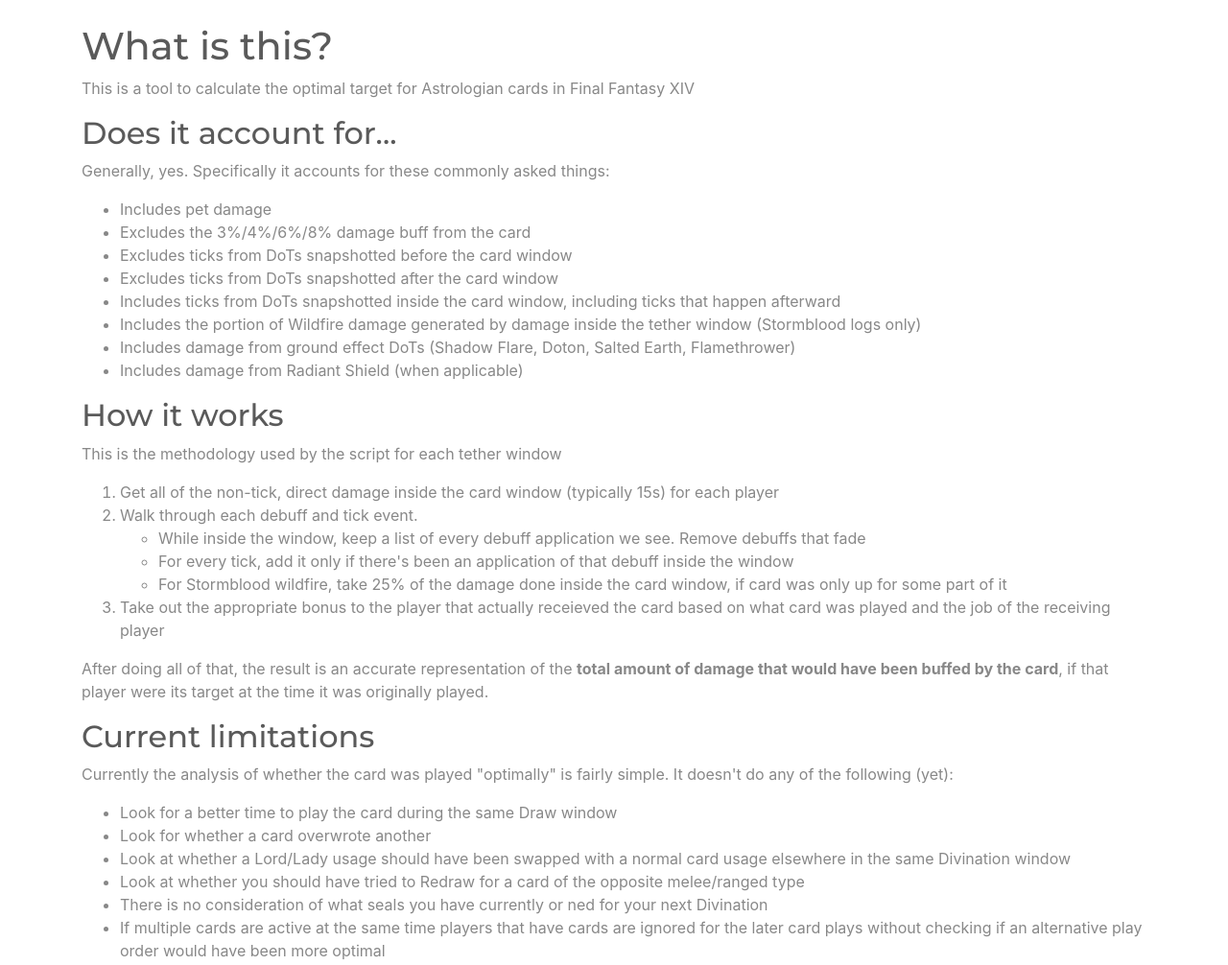
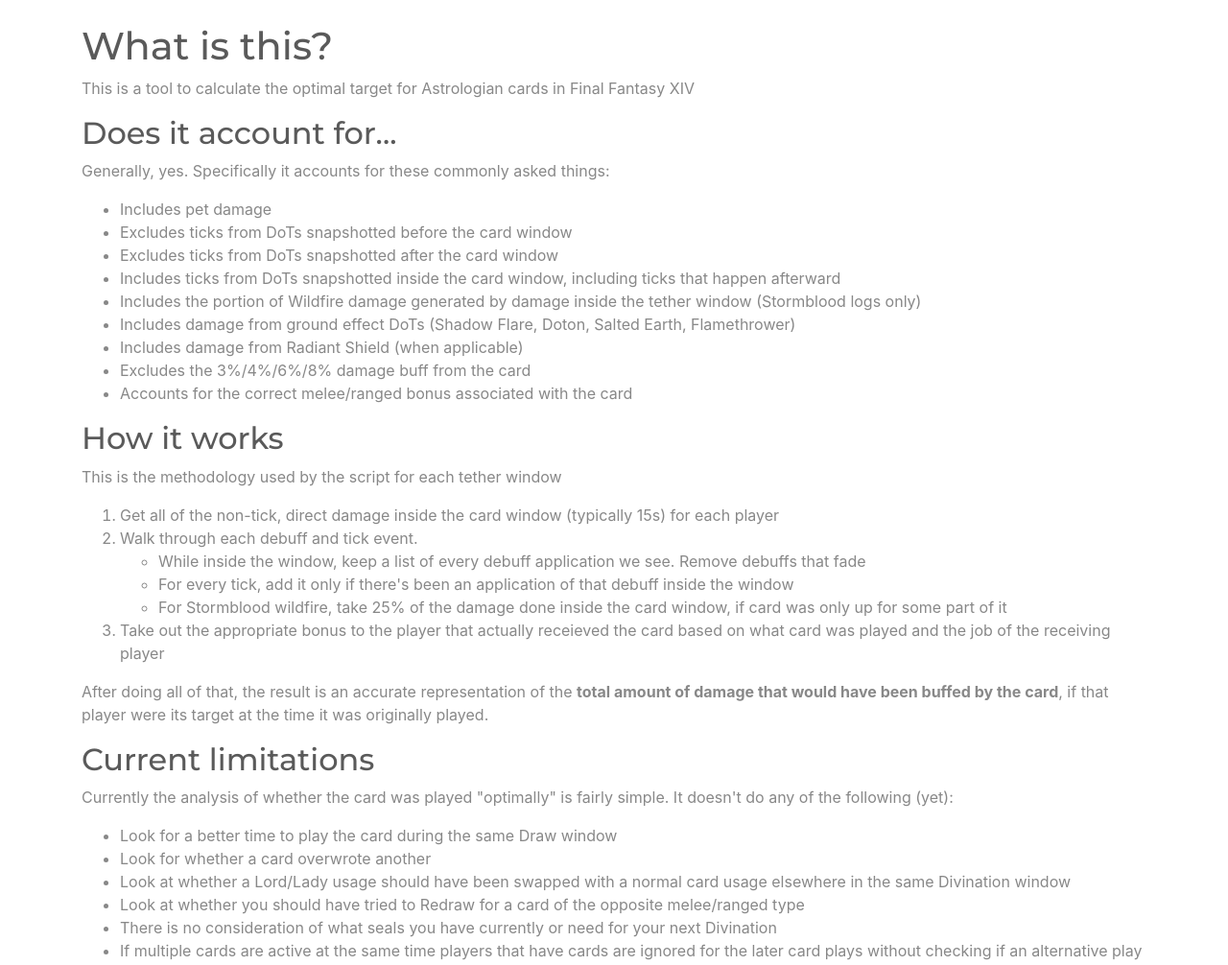
Before and after one commit to meldontaragon/astcardcalc, a Flask app: template templates/about.html in a window 1280 px wide. Shown: the part 56-1062 px from the top of the page at 96% size. Run offline with Flask 2, Linux system fonts and the light colour scheme; the template is opened without the code that fills it, so the values that code supplies are empty; some libraries are stand-ins or nearby versions.

Commit message:
Fixed some typos and reworded a couple parts; About page no longer overwrites the count db; Added brief print statements to those try sections until I can remove them

```diff
--- a/app.py
+++ b/app.py
@@ -11,7 +11,6 @@ app = Flask(__name__)
 app.config['SQLALCHEMY_DATABASE_URI'] =  os.environ['DATABASE_URL']
 app.config['SQLALCHEMY_TRACK_MODIFICATIONS'] = False
 db = SQLAlchemy(app)
-# db.create_all()
 
 LAST_CALC_DATE = datetime.fromtimestamp(1563736200)
 
@@ -48,9 +47,12 @@ def decompose_url(url):
 def increment_count(db):
     count = Count.query.get(1)
 
+
+    # TODO: Fix this
     try:
         count.total_reports = count.total_reports + 1
     except:
+        print('Count db error')
         count = Count(count_id = 1, total_reports = 1)
         db.session.add(count)
     db.session.commit()
@@ -80,13 +82,15 @@ def homepage():
 
 @app.route('/about')
 def about():
+    # TODO: Fix this
     try:
         count = Count.query.get(1)
     except:
-        db.create_all()
+        print('Count db error.')
+        # db.create_all()
+        # db.session.add(count)
+        # db.session.commit()
         count = Count(count_id = 1, total_reports = 1)
-        db.session.add(count)
-        db.session.commit()
 
     return render_template('about.html', report_count=count.total_reports)
 
@@ -101,9 +105,11 @@ def calc(report_id, fight_id):
     if len(report_id) != 16:
         return redirect(url_for('homepage'))
 
+    # TODO: Fix this
     try:
         report = Report.query.filter_by(report_id=report_id, fight_id=fight_id).first()
     except:
+        print('Report db error')
         db.create_all()
         report = Report.query.filter_by(report_id=report_id, fight_id=fight_id).first()
 
--- a/templates/about.html
+++ b/templates/about.html
@@ -10,13 +10,14 @@
 <p>Generally, yes. Specifically it accounts for these commonly asked things:</p>
 <ul>
     <li>Includes pet damage</li>
-    <li>Excludes the 3%/4%/6%/8% damage buff from the card
     <li>Excludes ticks from DoTs snapshotted before the card window</li>
     <li>Excludes ticks from DoTs snapshotted after the card window</li>
     <li>Includes ticks from DoTs snapshotted inside the card window, including ticks that happen afterward</li>
     <li>Includes the portion of Wildfire damage generated by damage inside the tether window (Stormblood logs only)</li>
     <li>Includes damage from ground effect DoTs (Shadow Flare, Doton, Salted Earth, Flamethrower)</li>
     <li>Includes damage from Radiant Shield (when applicable)</li>
+    <li>Excludes the 3%/4%/6%/8% damage buff from the card</li>
+    <li>Accounts for the correct melee/ranged bonus associated with the card</li>
 </ul>
 
 <h2>How it works</h2>
@@ -43,7 +44,7 @@
     <li>Look for whether a card overwrote another</li>
     <li>Look at whether a Lord/Lady usage should have been swapped with a normal card usage elsewhere in the same Divination window</li>
     <li>Look at whether you should have tried to Redraw for a card of the opposite melee/ranged type</li>
-    <li>There is no consideration of what seals you have currently or ned for your next Divination</li>
+    <li>There is no consideration of what seals you have currently or need for your next Divination</li>
     <li>If multiple cards are active at the same time players that have cards are ignored for the later card plays without checking if an alternative play order would have been more optimal</li>
 </ul>
 
--- a/templates/calc.html
+++ b/templates/calc.html
@@ -27,7 +27,7 @@
                     <tr>
                         <th scope="col">Player</th>
                         <th scope="col">Job</th>
-                        <th scope="col">Damage</th>
+                        <th scope="col">Adjusted Damage</th>
                         <th scope="col">Raw Damage</th>
                     </tr>
                 </thead>
```
